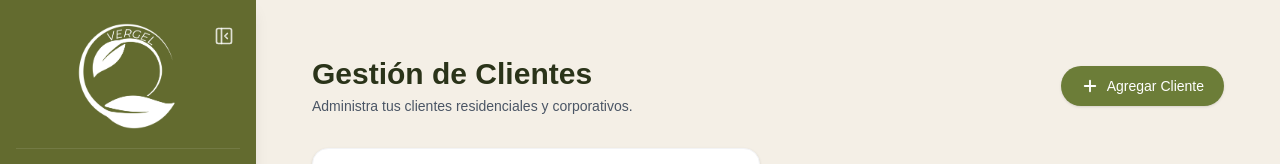
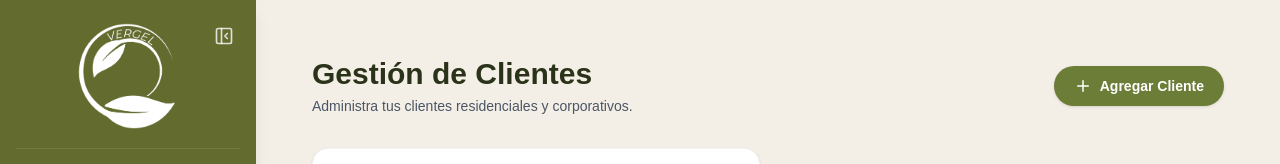
Before and after one commit to VinicioD/Vergel_Front, a React (Vite) app: page /admin/clients in a window 1280 px wide. Shown: the top 164 px of the page. Built offline with nearby package versions, Linux system fonts and the light colour scheme.

Commit message:
fix: modo oscuro en el boton (falta)

```diff
--- a/src/components/Button.tsx
+++ b/src/components/Button.tsx
@@ -16,13 +16,13 @@ export default function Button({
   ...props
 }: ButtonProps) {
   // Definición de estilos por variante (Light + Dark Mode)
-  const variants = {
+const variants = {
     primary:
-      "bg-[#5b642a] hover:bg-[#4a5222] text-white shadow-sm dark:bg-[#5b642a] dark:hover:bg-[#6c7732]",
+      "bg-[#6C7D38] hover:bg-[#5b6a2f] dark:bg-[#8A9F48] dark:hover:bg-[#7A8D40] text-white shadow-sm focus:ring-[#6C7D38]",
     outline:
-      "bg-white dark:bg-gray-800 text-gray-900 dark:text-gray-100 border border-gray-900 dark:border-gray-300 hover:bg-gray-50 dark:hover:bg-gray-700/50 shadow-sm",
+      "bg-white dark:bg-zinc-800 text-zinc-900 dark:text-zinc-100 border border-zinc-900 dark:border-zinc-700 hover:bg-zinc-50 dark:hover:bg-zinc-700/60 shadow-sm focus:ring-zinc-400 dark:focus:ring-zinc-600",
     ghost:
-      "bg-transparent hover:bg-gray-100 dark:hover:bg-gray-800 text-gray-700 dark:text-gray-200",
+      "bg-transparent hover:bg-zinc-100 dark:hover:bg-zinc-800 text-zinc-700 dark:text-zinc-200 focus:ring-zinc-300 dark:focus:ring-zinc-700",
   };
 
   return (
--- a/src/views/admin/modules/clients/ClientsPage.tsx
+++ b/src/views/admin/modules/clients/ClientsPage.tsx
@@ -11,6 +11,7 @@ import {
   X,
 } from "lucide-react";
 import Form, { type ClientData } from "./Form";
+import Button from "../../../../components/Button";
 
 interface Client extends ClientData {
   id: number;
@@ -127,14 +128,14 @@ export default function ClientsPage() {
         </div>
 
         {/* Botón Píldora corregido con tag nativo button */}
-        <button
-          type="button"
-          onClick={handleOpenAddModal}
-          className="inline-flex items-center justify-center gap-2 px-5 py-2.5 rounded-full bg-[#6C7D38] hover:bg-[#5b6a2f] text-white font-medium text-sm shadow-sm transition-all cursor-pointer whitespace-nowrap self-start sm:self-auto"
-        >
-          <Plus size={18} strokeWidth={2.5} className="shrink-0" />
-          <span>Agregar Cliente</span>
-        </button>
+        <Button
+  type="button"
+  onClick={handleOpenAddModal}
+  icon={Plus}
+  className="rounded-full whitespace-nowrap self-start sm:self-auto"
+>
+  Agregar Cliente
+</Button>
       </div>
 
       {/* Buscador */}
```
